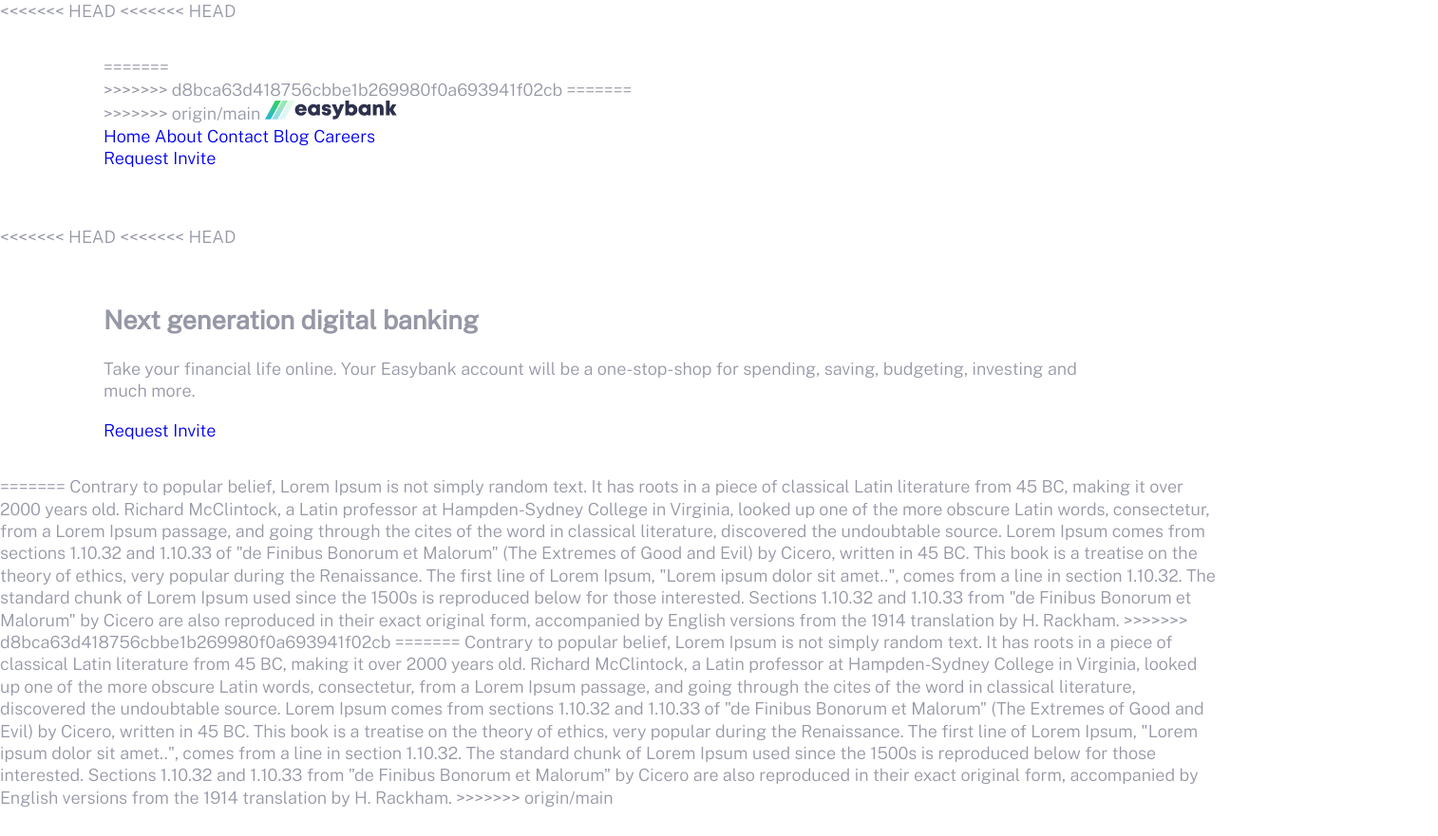
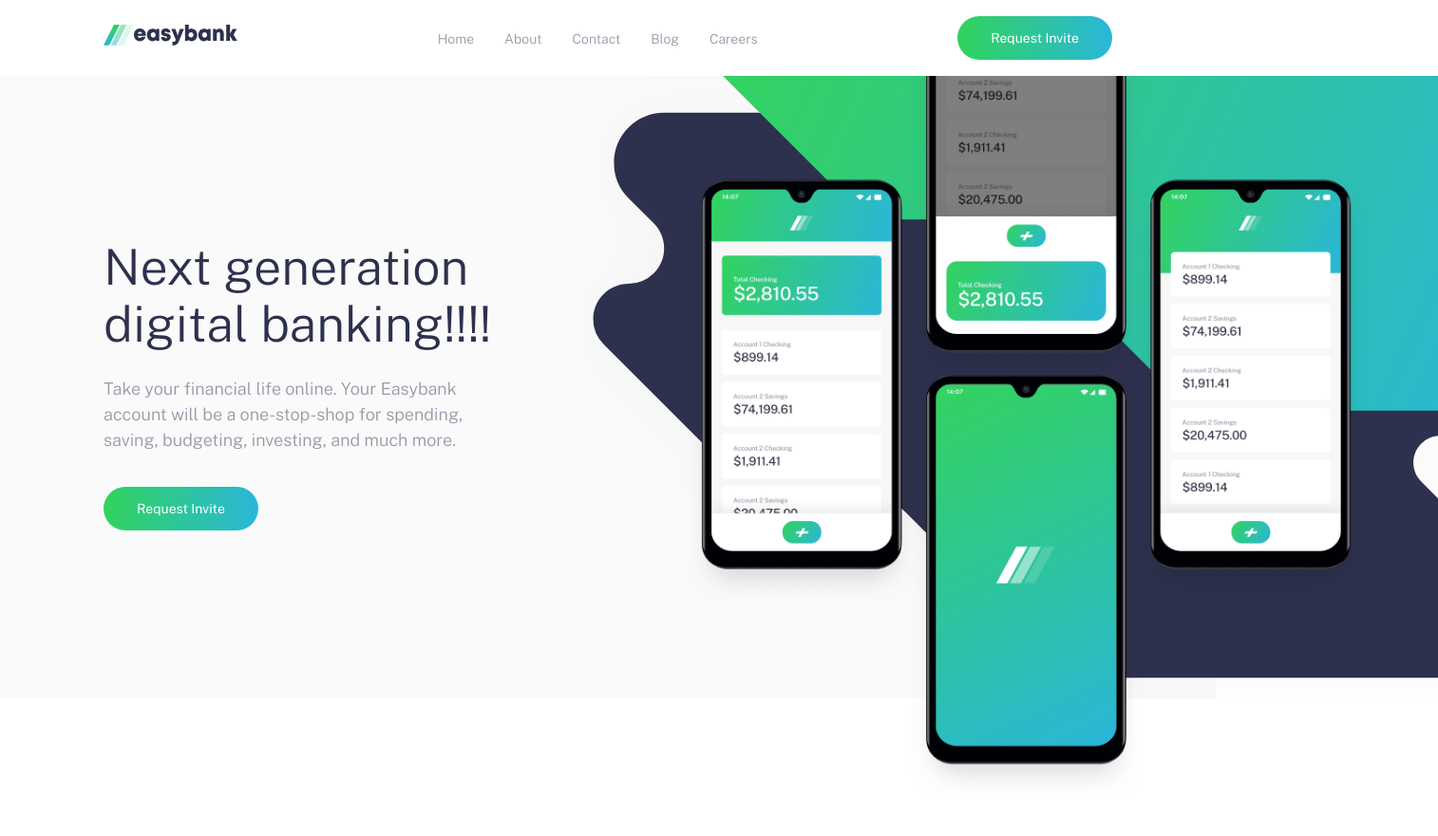
Before and after one commit to soumyajeetsengupta/Easybank-landing-page, a plain HTML site: page index.html in a window 1280 px wide. Shown: the whole page at 95% size, 1514 px wide, since content can reach past the window. Before the commit the page ends 852 px from the top, so only its background shows below. Drawn offline with nearby package versions, Linux system fonts and the light colour scheme; files whose address does not match are found by name.

Commit message:
Update in Hero

```diff
--- a/dist/style.css
+++ b/dist/style.css
@@ -43,15 +43,17 @@
   box-sizing: border-box;
 }
 
-*, *::before, *::after {
+*,
+*::before,
+*::after {
   box-sizing: inherit;
 }
 
 body {
   margin: 0;
   padding: 0;
-  font-size: 1.125rem;
   font-family: "Public Sans", sans-serif;
+  font-size: 0.875rem;
   font-weight: 300;
   color: hsl(233, 8%, 62%);
   line-height: 1.3;
@@ -65,21 +67,46 @@
 body.noscroll {
   overflow: hidden;
 }
-body.noscroll {
-  overflow: hidden;
-}
-body.noscroll {
-  overflow: hidden;
+
+h1,
+h2,
+h3 {
+  font-weight: 300;
+  line-height: 1.15;
+  color: hsl(233, 26%, 24%);
+  margin-top: 0px;
 }
 
-a, a:visited, a:hover {
-  text-decoration: none;
+h1 {
+  font-size: 2.31rem;
+  margin-bottom: 1.5rem;
+}
+@media (min-width: 64em) {
+  h1 {
+    font-size: 3.25rem;
+  }
 }
 
-<<<<<<< HEAD
-<<<<<<< HEAD
-h1, h2, h3 {
-  margin-top: 0px;
+h2 {
+  font-size: 1.875rem;
+  margin-bottom: 1.5625rem;
+}
+@media (min-width: 64em) {
+  h2 {
+    font-size: 2.25rem;
+    margin-bottom: 2.25rem;
+  }
+}
+
+p {
+  line-height: 1.5;
+  margin-bottom: 2.25rem;
+}
+
+a,
+a:visited,
+a:hover {
+  text-decoration: none;
 }
 
 .container {
@@ -87,40 +114,52 @@
   margin: 0 auto;
 }
 .container--pall {
-  padding-top: 2.25rem;
+  padding-top: 4.375rem;
   padding-right: 1.5rem;
-  padding-bottom: 2.25rem;
+  padding-bottom: 4.375rem;
   padding-left: 1.5rem;
 }
-.container--x {
+@media (min-width: 64em) {
+  .container--pall {
+    padding-top: 6rem;
+    padding-bottom: 6rem;
+  }
+}
+.container--py {
+  padding-top: 4.375rem;
+  padding-bottom: 4.375rem;
+}
+@media (min-width: 64em) {
+  .container--py {
+    padding-top: 6rem;
+    padding-bottom: 6rem;
+  }
+}
+.container--px {
   padding-right: 1.5rem;
   padding-left: 1.5rem;
 }
-.container--y {
-  padding-top: 2.25rem;
-  padding-bottom: 2.25rem;
+.container--pt {
+  padding-top: 4.375rem;
 }
-.container--pt {
-  padding-top: 2.25rem;
+@media (min-width: 64em) {
+  .container--pt {
+    padding-top: 6rem;
+  }
 }
 .container--pr {
   padding-right: 1.5rem;
 }
 .container--pb {
-  padding-bottom: 2.25rem;
+  padding-bottom: 4.375rem;
+}
+@media (min-width: 64em) {
+  .container--pb {
+    padding-bottom: 6rem;
+  }
 }
 .container--pl {
   padding-left: 1.5rem;
-=======
-.container {
-  padding-left: 1.5rem;
-  padding-right: 1.5rem;
->>>>>>> d8bca63d418756cbbe1b269980f0a693941f02cb
-=======
-.container {
-  padding-left: 1.5rem;
-  padding-right: 1.5rem;
->>>>>>> origin/main
 }
 
 .flex {
@@ -136,21 +175,36 @@
   align-items: center;
 }
 
-button, .button {
+button,
+.button {
+  position: relative;
   display: inline-block;
   padding: 0.875rem 2.1875rem;
-  background: linear-gradient(to right, hsl(136, 65%, 51%), hsl(192, 70%, 51%));
+  background-image: linear-gradient(to right, hsl(136, 65%, 51%), hsl(192, 70%, 51%));
   border: 0;
   border-radius: 50px;
   cursor: pointer;
   color: hsl(0, 0%, 100%);
   font-weight: 400;
   font-size: 0.875rem;
-  color: hsl(0, 0%, 100%);
   transition: opacity 300ms ease-in-out;
+  overflow: hidden;
 }
-button:hover, .button:hover {
-  opacity: 0.75;
+button::before,
+.button::before {
+  content: "";
+  position: absolute;
+  top: 0;
+  right: 0;
+  bottom: 0;
+  left: 0;
+  background-color: rgba(255, 255, 255, 0.25);
+  opacity: 0;
+  transition: opacity 150ms ease-in-out;
+}
+button:hover::before,
+.button:hover::before {
+  opacity: 1;
 }
 
 @media (max-width: 63.9375em) {
--- a/index.html
+++ b/index.html
@@ -1,88 +1,74 @@
 <!DOCTYPE html>
 <html lang="en">
   <head>
-    <meta charset="UTF-8">
-    <meta name="viewport" content="width=device-width, initial-scale=1.0">
+    <meta charset="UTF-8" />
+    <meta name="viewport" content="width=device-width, initial-scale=1.0" />
+    <!-- displays site properly based on user's device -->
 
-    <link rel="preconnect" href="https://fonts.googleapis.com">
-    <link rel="preconnect" href="https://fonts.gstatic.com" crossorigin>
-    <link href="https://fonts.googleapis.com/css2?family=Public+Sans:wght@300;400&display=swap" rel="stylesheet">
-    <link rel="stylesheet" href="/dist/style.css">
+    <link
+      rel="icon"
+      type="image/png"
+      sizes="32x32"
+      href="./images/favicon-32x32.png"
+    />
+    <link
+      href="https://fonts.googleapis.com/css2?family=Public+Sans:wght@300;400&display=swap"
+      rel="stylesheet"
+    />
+    <link rel="stylesheet" href="/dist/style.css" />
 
-    <title>Easybank landing page</title>
-    <link rel="shortcut icon" href="./images/favicon-32x32.png" type="image/x-icon">
+    <title>Frontend Mentor | Easybank landing page</title>
   </head>
   <body>
     <header class="header">
       <div class="overlay has-fade"></div>
 
-<<<<<<< HEAD
-<<<<<<< HEAD
       <nav class="container container--pall flex flex-jc-sb flex-ai-c">
-=======
-        <nav class="container flex flex-jc-sb flex-ai-c">
->>>>>>> d8bca63d418756cbbe1b269980f0a693941f02cb
-=======
-        <nav class="container flex flex-jc-sb flex-ai-c">
->>>>>>> origin/main
         <a href="/" class="header__logo">
-                <img src="images/logo.svg" alt="Easybank">
+          <img src="images/logo.svg" alt="Easybank" />
         </a>
 
-            <a id="btn-hamburger" href="#" class="header__toggle hide-for-desktop">
+        <a id="btnHamburger" href="#" class="header__toggle hide-for-desktop">
           <span></span>
           <span></span>
           <span></span>
         </a>
 
         <div class="header__links hide-for-mobile">
-                <a href="#">Home</a>
-                <a href="#">About</a>
-                <a href="#">Contact</a>
-                <a href="#">Blog</a>
-                <a href="#">Careers</a>
+          <a href="#">Home</a><a href="#">About</a><a href="#">Contact</a
+          ><a href="#">Blog</a><a href="#">Careers</a>
         </div>
 
-            <a href="#" class="button hide-for-mobile">Request Invite</a>
+        <a href="#" class="button header__cta hide-for-mobile"
+          >Request Invite</a
+        >
       </nav>
 
       <div class="header__menu has-fade">
-            <a href="#">Home</a>
-            <a href="#">About</a>
-            <a href="#">Contact</a>
-            <a href="#">Blog</a>
-            <a href="#">Careers</a>
+        <a href="">Home</a>
+        <a href="">About</a>
+        <a href="">Contact</a>
+        <a href="">Blog</a>
+        <a href="">Careers</a>
       </div>
-
-
     </header>
 
-<<<<<<< HEAD
-<<<<<<< HEAD
     <section class="hero">
       <div class="container">
         <div class="hero__image"></div>
 
         <div class="hero__text container--pall">
-                <h1>Next generation digital banking</h1>
+          <h1>Next generation digital banking!!!!</h1>
           <p>
-                    Take your financial life online. Your Easybank account will be a one-stop-shop for spending, saving, budgeting, investing and much more.
+            Take your financial life online. Your Easybank account will be a
+            one-stop-shop for spending, saving, budgeting, investing, and much
+            more.
           </p>
           <a href="#" class="button hero__cta">Request Invite</a>
         </div>
       </div>
     </section>
-=======
-    Contrary to popular belief, Lorem Ipsum is not simply random text. It has roots in a piece of classical Latin literature from 45 BC, making it over 2000 years old. Richard McClintock, a Latin professor at Hampden-Sydney College in Virginia, looked up one of the more obscure Latin words, consectetur, from a Lorem Ipsum passage, and going through the cites of the word in classical literature, discovered the undoubtable source. Lorem Ipsum comes from sections 1.10.32 and 1.10.33 of "de Finibus Bonorum et Malorum" (The Extremes of Good and Evil) by Cicero, written in 45 BC. This book is a treatise on the theory of ethics, very popular during the Renaissance. The first line of Lorem Ipsum, "Lorem ipsum dolor sit amet..", comes from a line in section 1.10.32.
 
-The standard chunk of Lorem Ipsum used since the 1500s is reproduced below for those interested. Sections 1.10.32 and 1.10.33 from "de Finibus Bonorum et Malorum" by Cicero are also reproduced in their exact original form, accompanied by English versions from the 1914 translation by H. Rackham.
->>>>>>> d8bca63d418756cbbe1b269980f0a693941f02cb
-=======
-    Contrary to popular belief, Lorem Ipsum is not simply random text. It has roots in a piece of classical Latin literature from 45 BC, making it over 2000 years old. Richard McClintock, a Latin professor at Hampden-Sydney College in Virginia, looked up one of the more obscure Latin words, consectetur, from a Lorem Ipsum passage, and going through the cites of the word in classical literature, discovered the undoubtable source. Lorem Ipsum comes from sections 1.10.32 and 1.10.33 of "de Finibus Bonorum et Malorum" (The Extremes of Good and Evil) by Cicero, written in 45 BC. This book is a treatise on the theory of ethics, very popular during the Renaissance. The first line of Lorem Ipsum, "Lorem ipsum dolor sit amet..", comes from a line in section 1.10.32.
-
-The standard chunk of Lorem Ipsum used since the 1500s is reproduced below for those interested. Sections 1.10.32 and 1.10.33 from "de Finibus Bonorum et Malorum" by Cicero are also reproduced in their exact original form, accompanied by English versions from the 1914 translation by H. Rackham.
->>>>>>> origin/main
-
-    <script src="app/js/script.js"></script>
+    <script src="/app/js/script.js"></script>
   </body>
 </html>
```
Also changed, not shown: 2 other files. Lines whose indentation alone changed are shown as unchanged.
